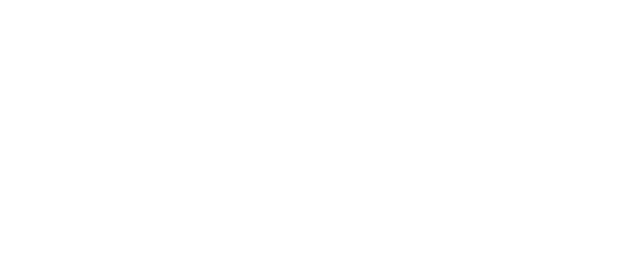
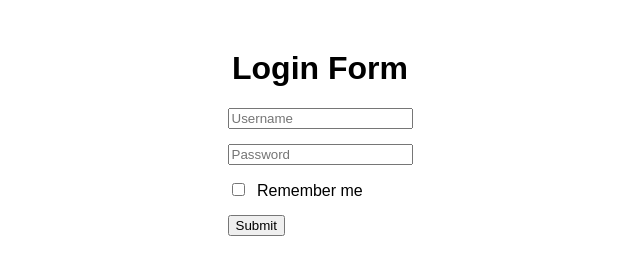
Before and after one commit to acciojob/remember-me-login-form-deepankjadav, a website: page main.html in a window 1280 px wide. Shown: the whole page, without its empty margins (320-960 px from the left). Drawn offline with Linux system fonts and the light colour scheme.

Commit message:
created a submission

```diff
--- a/main.html
+++ b/main.html
@@ -8,6 +8,22 @@
 
 <body>
 	<!-- the entire body must be written by student -->
+	<body>
+  <h1>Login Form</h1>
+  <form id="login-form">
+    <div class="form-group">
+      <input type="text" id="username" placeholder="Username">
+    </div>
+    <div class="form-group">
+      <input type="password" id="password" placeholder="Password">
+    </div>
+    <div class="form-group">
+      <input type="checkbox" id="checkbox">
+      <label for="checkbox">Remember me</label>
+    </div>
+    <input type="submit" id="submit" value="Submit">
+  </form>
+  <button id="existing">Login as existing user</button>
     <script type="text/javascript" src="./script.js">
 </script>
 
--- a/script.js
+++ b/script.js
@@ -1 +1,43 @@
 //your JS code here. If required.
+let form = document.getElementById('login-form');
+    let usernameField = document.getElementById('username');
+    let passwordField = document.getElementById('password');
+    let rememberMeCheckbox = document.getElementById('checkbox');
+    let existingButton = document.getElementById('existing');
+
+    window.onload = function() {
+      let savedUsername = localStorage.getItem('username');
+      let savedPassword = localStorage.getItem('password');
+      if (savedUsername && savedPassword) {
+        existingButton.style.display = 'block';
+      }
+    };
+
+    // Handle form submission
+    form.onsubmit = function(event) {
+      event.preventDefault();
+      let username = usernameField.value.trim();
+      let password = passwordField.value.trim();
+
+      if (username === '' || password === '') {
+        alert('Please enter both username and password.');
+        return;
+      }
+
+      if (rememberMeCheckbox.checked) {
+        localStorage.setItem('username', username);
+        localStorage.setItem('password', password);
+      } else {
+        localStorage.removeItem('username');
+        localStorage.removeItem('password');
+      }
+
+      alert(`Logged in as ${username}`);
+      existingButton.style.display = 'block';
+    };
+
+    // Handle existing user login
+    existingButton.onclick = function() {
+      let savedUsername = localStorage.getItem('username');
+      alert(`Logged in as ${savedUsername}`);
+    };
--- a/styles.css
+++ b/styles.css
@@ -1 +1,20 @@
 /*  your css code here. If applicable */
+body {
+      font-family: Arial, sans-serif;
+      text-align: center;
+      margin-top: 50px;
+    }
+    form {
+      display: inline-block;
+      text-align: left;
+    }
+    .form-group {
+      margin-bottom: 15px;
+    }
+    .form-group label {
+      margin-left: 5px;
+    }
+    #existing {
+      display: none;
+      margin-top: 20px;
+    }
```
